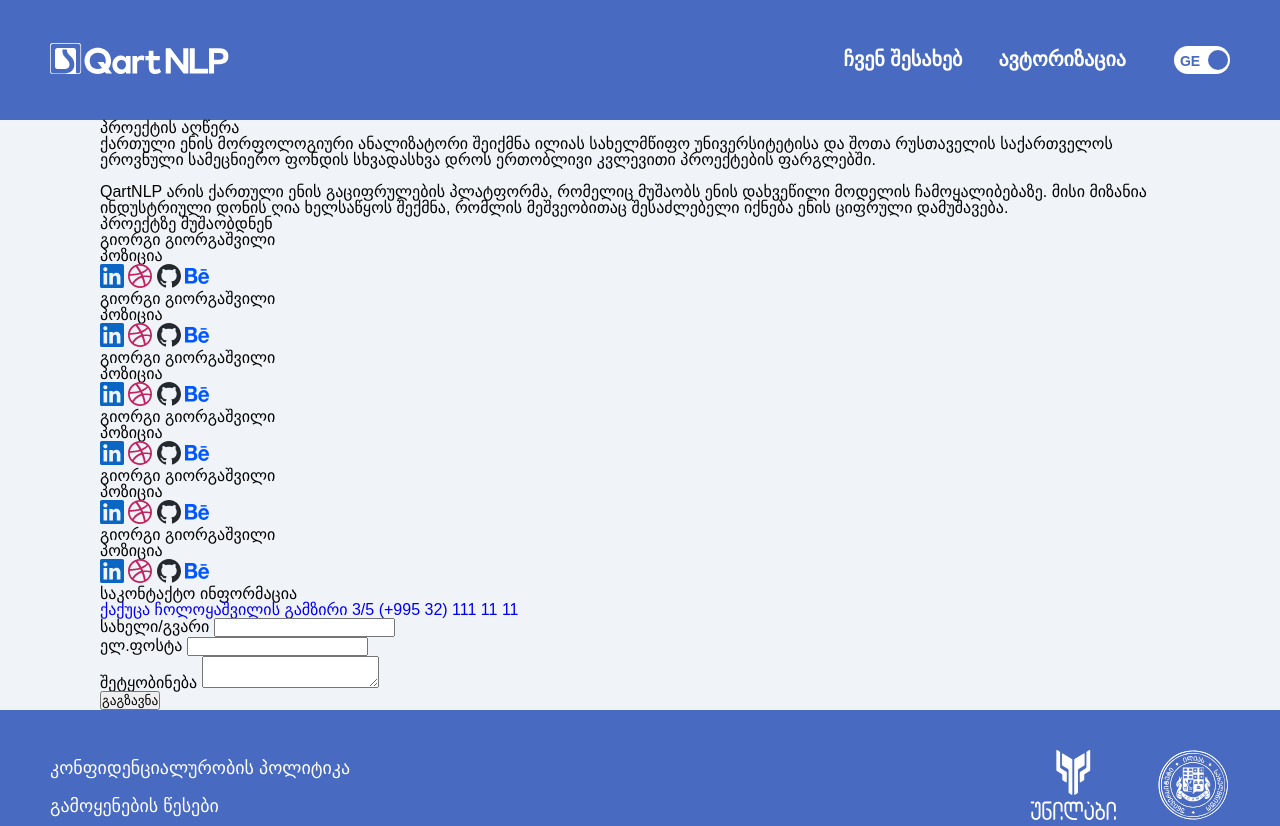
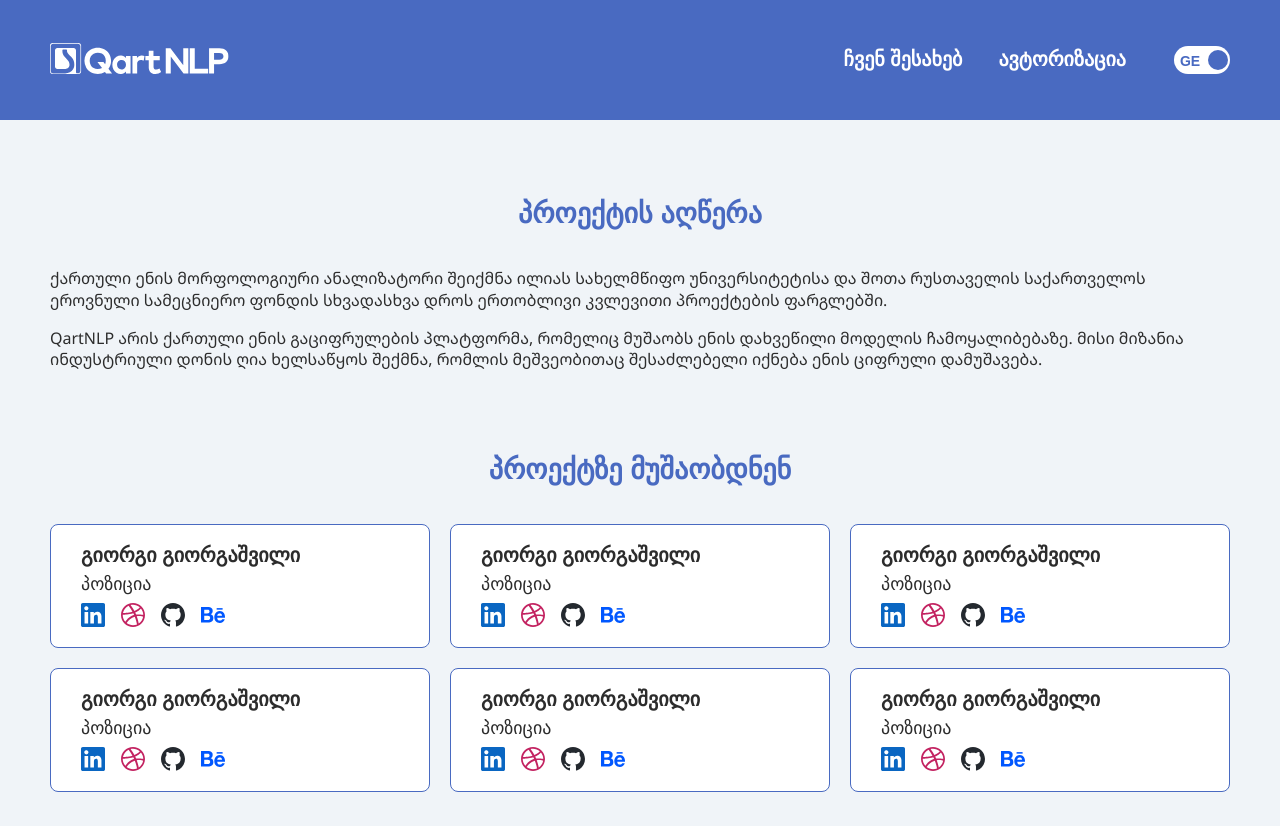
Before and after one commit to Mind1a/qartNLP, a plain HTML site: page pages/aboutProject.html in a window 1280 px wide. Shown: the top 826 px of the page. Drawn offline with Linux system fonts and the light colour scheme; a web font is replaced by a local one.

Commit message:
global.css

```diff
--- a/styles/css/global.css
+++ b/styles/css/global.css
@@ -481,6 +481,8 @@
 }
 body main {
   flex: 1;
+}
+body main .container {
   max-width: 1180px;
   width: 100%;
   margin: 0 auto;
@@ -1109,3 +1111,156 @@
 }
 body main .not-valid {
   border: 2.5px solid red;
+}
+
+main .aboutProject {
+  margin: 80px 0 150px;
+}
+main .aboutProject .introduction h2 {
+  font-size: 28px;
+  font-weight: bold;
+  color: #496ac1;
+  text-align: center;
+  margin-bottom: 40px;
+}
+main .aboutProject .introduction p {
+  color: #2c2c2c;
+  line-height: 21.76px;
+  font-family: "NotoSansGeorgianRegular";
+}
+main .aboutProject .worked-on-project {
+  margin: 85px 0 100px;
+}
+main .aboutProject .worked-on-project h2 {
+  font-size: 28px;
+  font-weight: bold;
+  color: #496ac1;
+  text-align: center;
+  margin-bottom: 40px;
+}
+main .aboutProject .worked-on-project .members-grid {
+  display: grid;
+  grid-template-columns: repeat(3, 380px);
+  gap: 20px;
+}
+main .aboutProject .worked-on-project .members-grid .member-info {
+  background-color: #ffffff;
+  display: flex;
+  flex-direction: column;
+  gap: 10px;
+  border: 1px solid #496ac1;
+  border-radius: 8px;
+  width: 380px;
+  padding: 20px 0 20px 30px;
+}
+main .aboutProject .worked-on-project .members-grid .member-info h3 {
+  font-weight: bold;
+  font-size: 20px;
+  color: #2c2c2c;
+}
+main .aboutProject .worked-on-project .members-grid .member-info p {
+  font-size: 18px;
+  color: #2c2c2c;
+}
+main .aboutProject .worked-on-project .members-grid .member-info .socials {
+  display: flex;
+  gap: 16px;
+}
+main .aboutProject .worked-on-project .members-grid .member-info .socials img {
+  cursor: pointer;
+}
+main .aboutProject .contact-info h2 {
+  font-size: 28px;
+  font-weight: bold;
+  color: #496ac1;
+  text-align: center;
+}
+main .aboutProject .contact-info .adress-number {
+  display: flex;
+  flex-direction: column;
+  gap: 16px;
+  margin: 26px 0 35px;
+}
+main .aboutProject .contact-info .adress-number a {
+  color: #2c2c2c;
+  width: -moz-fit-content;
+  width: fit-content;
+  margin: 0 auto;
+  font-size: 18px;
+}
+main .aboutProject .contact-info form .form-layout {
+  display: flex;
+  flex-direction: column;
+}
+main .aboutProject .contact-info form .form-layout label {
+  font-size: 18px;
+  color: #2c2c2c;
+  margin-bottom: 16px;
+}
+main .aboutProject .contact-info form .form-layout label.emptyInputLabel {
+  color: #E73B37;
+}
+main .aboutProject .contact-info form .form-layout .username-mail {
+  display: flex;
+  gap: 20px;
+  margin-bottom: 24px;
+}
+main .aboutProject .contact-info form .form-layout .username-mail .username label,
+main .aboutProject .contact-info form .form-layout .username-mail .username input,
+main .aboutProject .contact-info form .form-layout .username-mail .email label,
+main .aboutProject .contact-info form .form-layout .username-mail .email input {
+  display: block;
+}
+main .aboutProject .contact-info form .form-layout .username-mail .username input,
+main .aboutProject .contact-info form .form-layout .username-mail .email input {
+  width: 580px;
+  height: 50px;
+  border-radius: 8px;
+  border: none;
+  border: 1px solid #496ac1;
+  outline: none;
+  font-size: 18px;
+  padding: 0 8px;
+}
+main .aboutProject .contact-info form .form-layout .username-mail .username input.emptyInput,
+main .aboutProject .contact-info form .form-layout .username-mail .email input.emptyInput {
+  border-color: #E73B37;
+}
+main .aboutProject .contact-info form .form-layout .message {
+  border-radius: 8px;
+}
+main .aboutProject .contact-info form .form-layout .message label,
+main .aboutProject .contact-info form .form-layout .message textarea {
+  display: block;
+}
+main .aboutProject .contact-info form .form-layout .message textarea {
+  resize: none;
+  width: 100%;
+  height: 220px;
+  border: none;
+  border: 1px solid #496ac1;
+  border-radius: 8px;
+  outline: none;
+  font-size: 18px;
+  padding: 6px 8px;
+}
+main .aboutProject .contact-info form .form-layout .message textarea.emptyInput {
+  border-color: red;
+}
+main .aboutProject .contact-info form .form-layout button {
+  align-self: center;
+  border: 2px solid #496ac1;
+  padding: 17.5px 154.5px;
+  border-radius: 8px;
+  margin: 0 auto;
+  background-color: inherit;
+  margin-top: 32px;
+  color: #496ac1;
+  font-family: "FiraGo", sans-serif;
+  font-weight: 500;
+  transition: background-color 0.3s ease, color 0.3s ease;
+}
+main .aboutProject .contact-info form .form-layout button:hover {
+  background-color: #496ac1;
+  color: #ffffff;
+}/*# sourceMappingURL=global.css.map */
```
Also changed, not shown: 1 other file.
